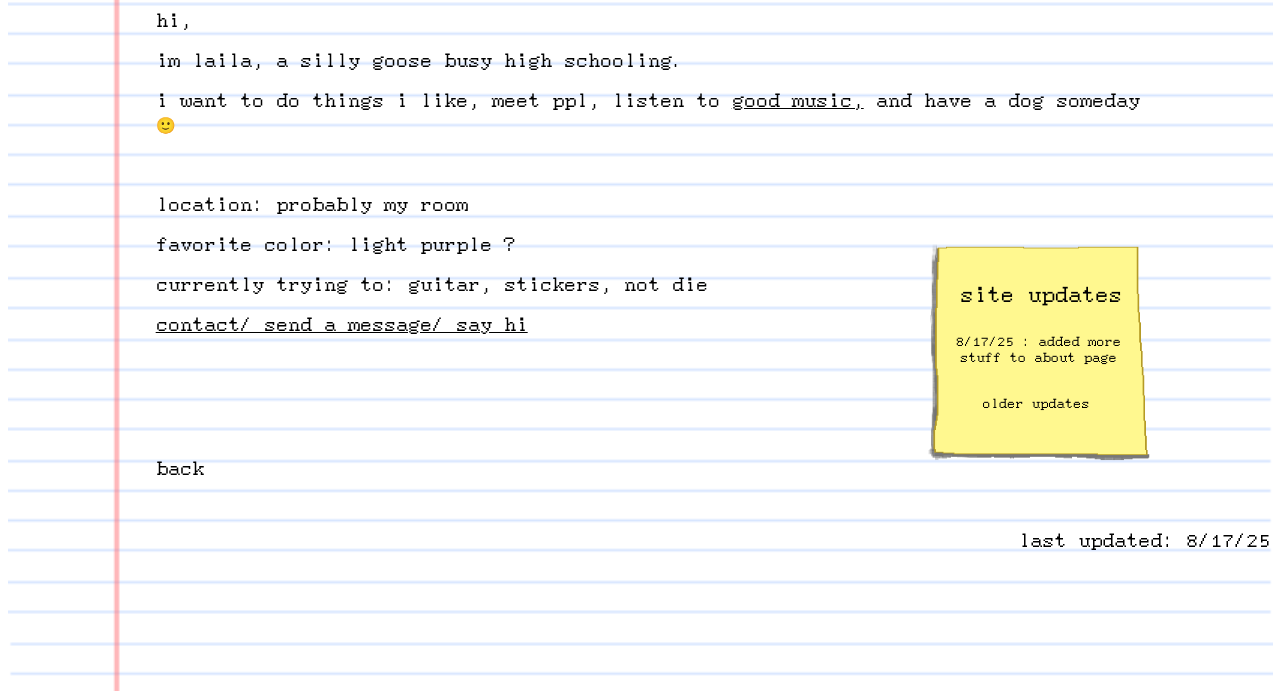
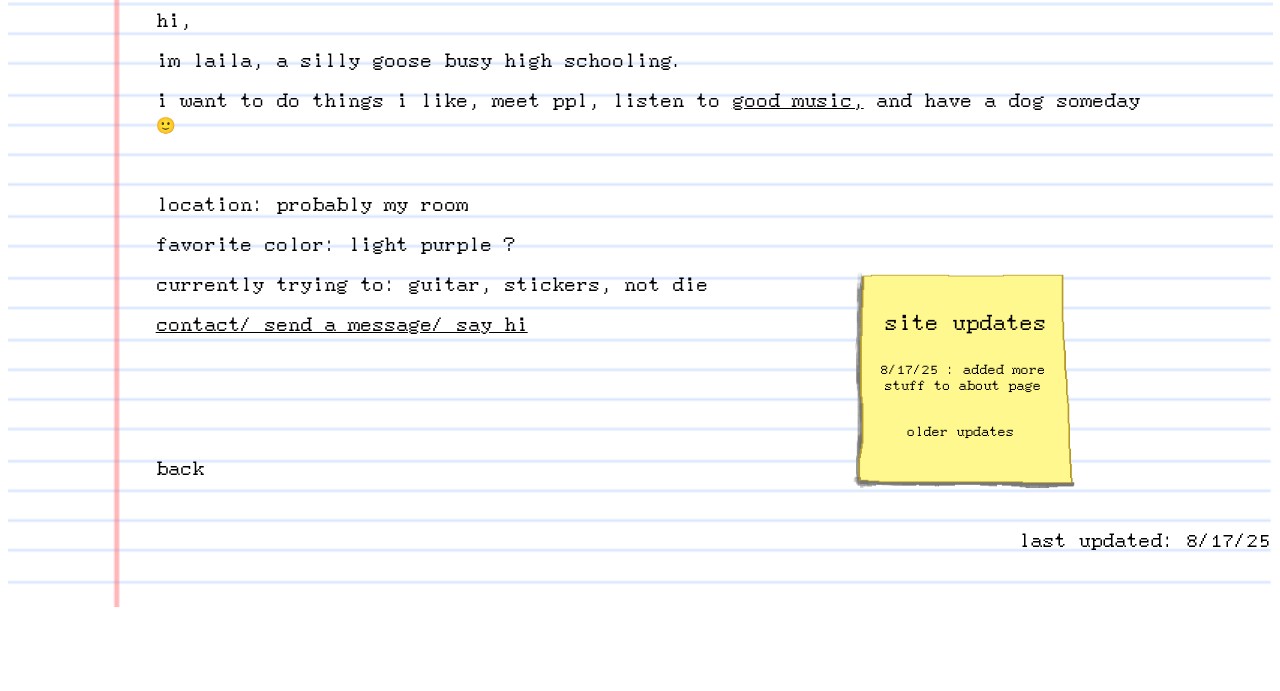
Before and after one commit to leile-net/leile.github.io, a plain HTML site: page about.html in a window 1280 px wide. Shown: the part 237-928 px from the top of the page. After the commit the page ends 844 px from the top, so only its background shows below. Drawn offline with Linux system fonts and the light colour scheme.

Commit message:
asklfkldas

```diff
--- a/about.css
+++ b/about.css
@@ -7,10 +7,12 @@ body{
 }
 
 .updatessticky{
-    position:relative;
+    position:absolute;
     height: auto;
     text-align: center;
     display: inline-block;
+    top: 500px;
+    left: 800px;
 }
 
 .button {
--- a/about.html
+++ b/about.html
@@ -44,7 +44,7 @@
 </div>
 
 <div><!-- site updates -->
-<div class = "updatessticky" style = "left: 860px;top:-96px;" >
+<div class = "updatessticky" >
         <img src = "bulletinmedia/siteupdatessticky.png" style = "width: 70%;">
         <div style = "position: relative; bottom:190px;font-size: 18px; ">site updates</div>
         <!-- MOST RECENT SITE UPDATE HERE (adjust position manually)-->
```
